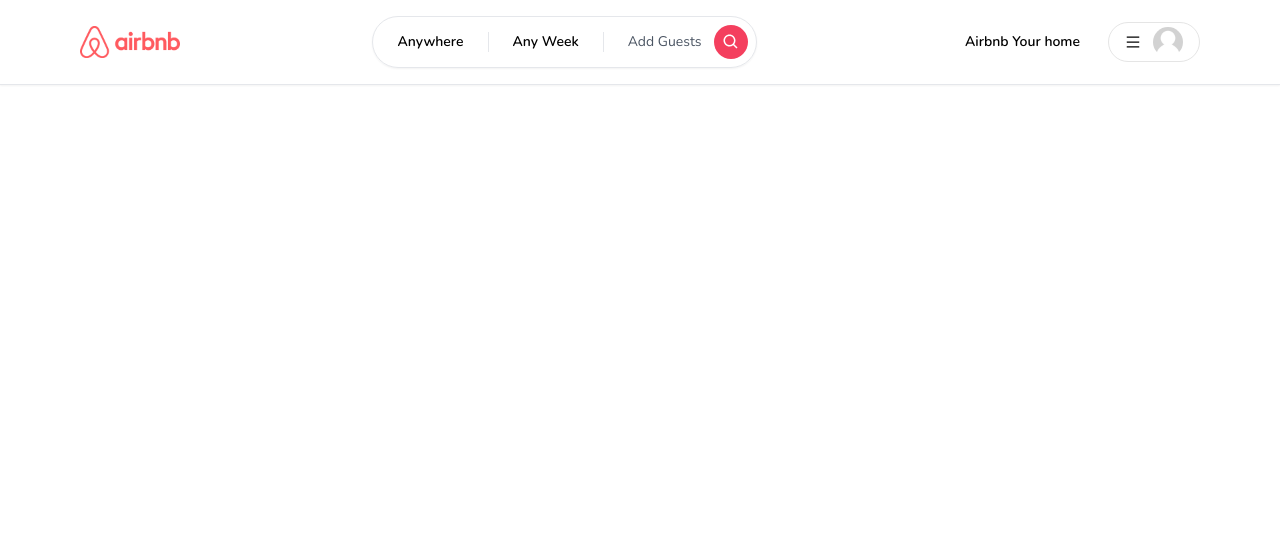
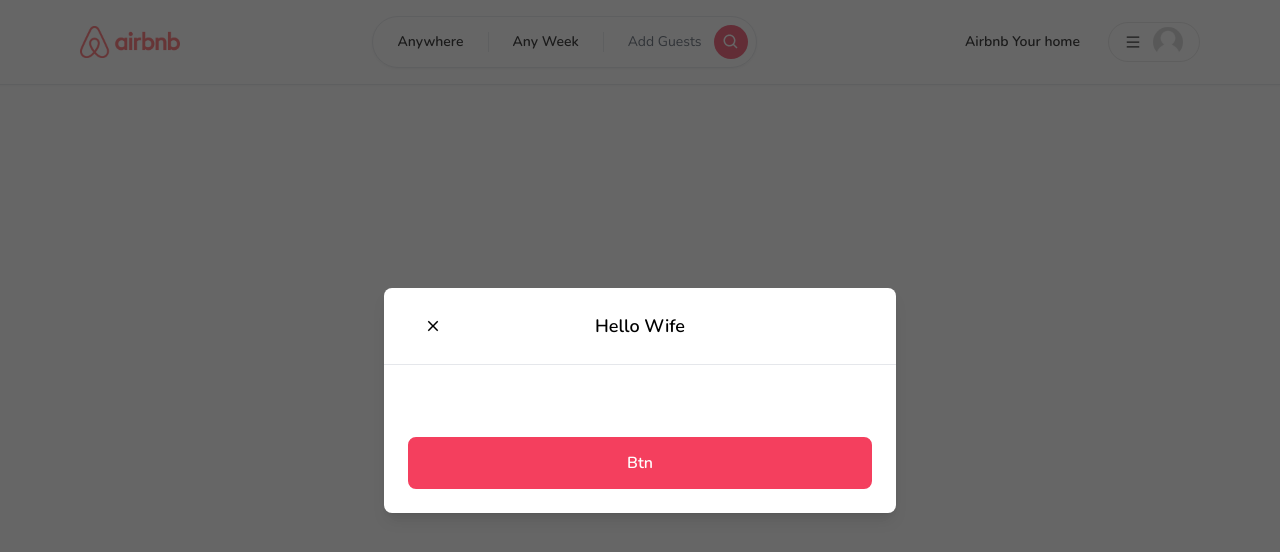
Before and after one commit to ArenRitz/clone-bnb, a Next.js app: page / in a window 1280 px wide. Shown: the top 552 px of the page. Built offline with nearby package versions, Linux system fonts and the light colour scheme.

Commit message:
Create Modal and Button components

```diff
--- /dev/null
+++ b/app/components/Button.tsx
@@ -0,0 +1,40 @@
+'use client';
+import { IconType } from 'react-icons';
+interface ButtonProps {
+	label: string;
+	onClick: (e: React.MouseEvent<HTMLButtonElement>) => void;
+	disabled?: boolean;
+	outline?: boolean;
+	small?: boolean;
+	icon?: IconType;
+}
+
+const Button: React.FC<ButtonProps> = ({
+	label,
+	onClick,
+	disabled,
+	outline,
+	small,
+	icon: Icon,
+}) => {
+	return (
+		<button
+            onClick={onClick}
+            disabled={disabled}
+			className={`relative disabled:opacity-70 disabled:cursor-not-allowed rounded-lg hover:opacity-80 transition w-full
+                ${outline ? 'bg-white' : 'bg-rose-500'}
+                ${outline ? 'border-black' : 'border-rose-500'}
+                ${outline ? 'text-black' : 'text-white'}
+                ${small ? 'py-1' : 'py-3'}
+                ${small ? 'text-sm' : 'text-md'}
+                ${small ? 'font-light' : 'font-semibold'}
+                ${small ? 'border-[1px]' : 'border-[2px]'}
+                `}
+		>
+            {Icon && <Icon size={24} className='absolute left-4 top-3' />}
+			{label}
+		</button>
+	);
+};
+
+export default Button;
--- /dev/null
+++ b/app/components/modal/Modal.tsx
@@ -0,0 +1,98 @@
+'use client';
+import { useCallback, useEffect, useState } from 'react';
+import { IoMdClose } from 'react-icons/io';
+import Button from '../Button';
+
+interface ModalProps {
+	isOpen?: boolean;
+	onClose: () => void;
+	onSubmit: () => void;
+	actionLabel: string;
+	title?: string;
+	body?: string;
+	footer?: string;
+	disabled?: boolean;
+	secondaryAction?: () => void;
+	secondaryLabel?: string;
+}
+
+const Modal: React.FC<ModalProps> = ({
+	isOpen,
+	onClose,
+	onSubmit,
+	actionLabel,
+	title,
+	body,
+	footer,
+	disabled,
+	secondaryAction,
+	secondaryLabel,
+}) => {
+	const [showModal, setShowModal] = useState(isOpen);
+
+	useEffect(() => {
+		setShowModal(isOpen);
+	}, [isOpen]);
+
+	const handleClose = useCallback(() => {
+		if (disabled) return;
+
+		setShowModal(false);
+
+		setTimeout(() => {
+			onClose();
+		}, 300);
+	}, [disabled, onClose]);
+
+	const handleSubmit = useCallback(() => {
+		if (disabled) return;
+
+		onSubmit();
+	}, [disabled, onSubmit]);
+
+	const handleSecondaryAction = useCallback(() => {
+		if (disabled || !secondaryAction) return;
+
+		secondaryAction();
+	}, [disabled, secondaryAction]);
+
+	if (!isOpen) return null;
+
+	return (
+		<>
+			<div className='justify-center items-center flex overflow-x-hidden overflow-y-auto fixed inset-0 z-50 outline-none focus:outline-none bg-neutral-800/70'>
+				<div className='relative w-full md:w-4/6 lg:w-3/6 xl:w-2/5 my-6 mx-auto h-full lg:h-auto md:h-auto'>
+					{/*content*/}
+					<div
+						className={`translate duration-300 h-full
+                            ${showModal ? 'translate-y-0' : 'translate-yfull'}
+                            ${showModal ? 'opacity-100' : 'opacity-0'}
+                        `}
+					>
+						<div className='translate h-full lg:h-auto md:h-auto border-0 rounded-lg shadow-lg relative flex flex-col w-full bg-white outline-none focus:outline-none'>
+							{/*header*/}
+							<div className='flex items-center p-6 rounded-t justify-center relative border-b-[1px]'>
+								<button className='p-1 border-0 hover:opacity-70 transition absolute left-9'>
+									<IoMdClose size={18} onClick={handleClose} />
+								</button>
+								{/*title*/}
+								<div className='text-lg font-semibold'>{title}</div>
+							</div>
+							{/*body*/}
+							<div className='relative p-6 flex-auto'>{body}</div>
+							{/*footer*/}
+							<div className='flex flex-col gap-2 p-6'>
+								<div className='flex flex-row items-center gap-4 w-full'>
+                                    <Button label={'Btn'} />
+
+                                </div>
+							</div>
+						</div>
+					</div>
+				</div>
+			</div>
+		</>
+	);
+};
+
+export default Modal;
--- a/app/layout.tsx
+++ b/app/layout.tsx
@@ -3,6 +3,7 @@ import { Inter } from 'next/font/google';
 import { Nunito } from 'next/font/google';
 import Navbar from './components/navbar/Navbar';
 import ClientOnly from './components/ClientOnly';
+import Modal from './components/modal/Modal';
 
 const inter = Inter({ subsets: ['latin'] });
 
@@ -22,6 +23,7 @@ export default function RootLayout({
 		<html lang='en'>
 			<body className={font.className}>
 				<ClientOnly>
+				<Modal isOpen title={'Hello Wife'}/>
 				<Navbar />
 				</ClientOnly>
 				{children}
```
